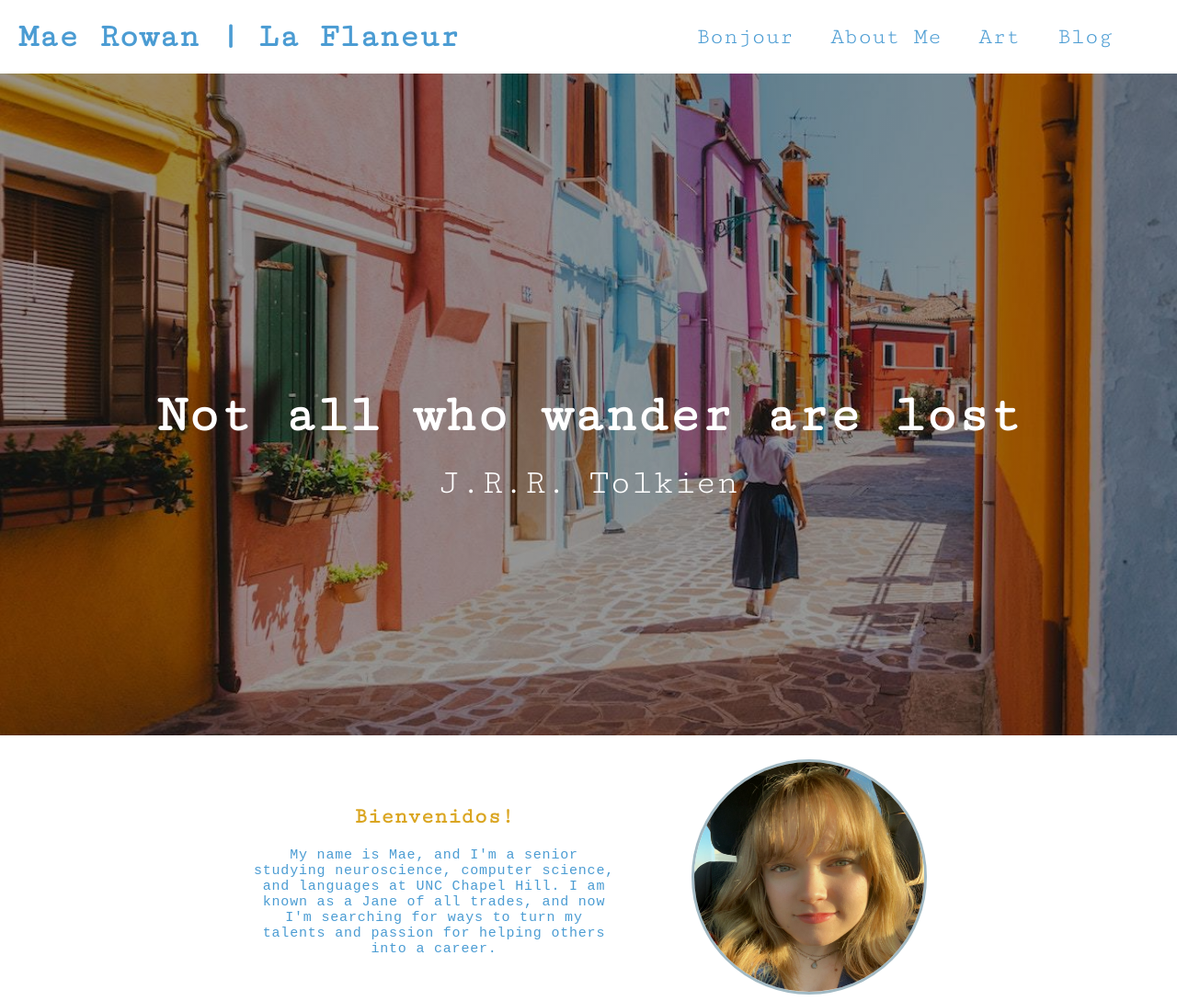
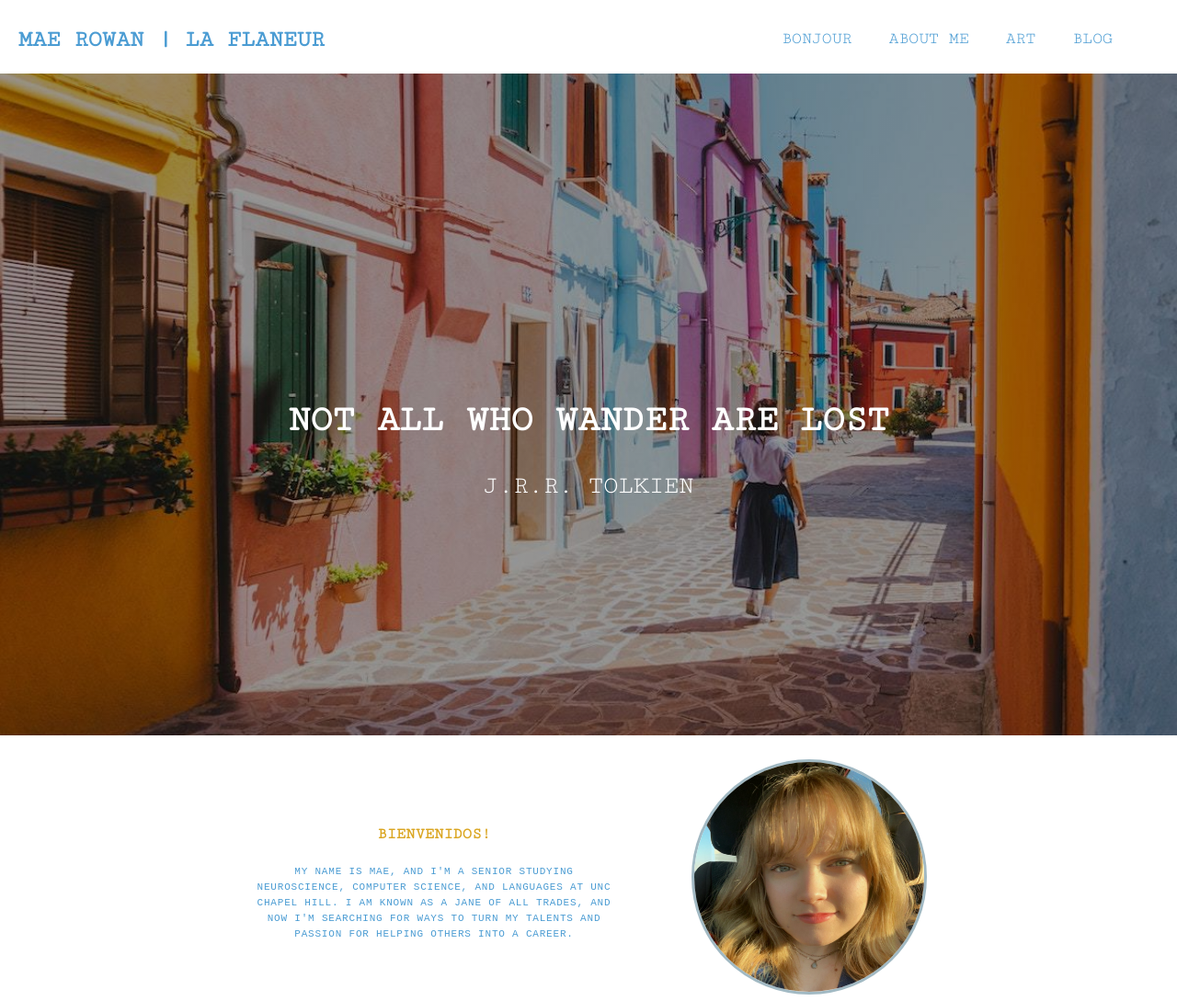
Before and after one commit to la-flaneur/la-flaneur.github.io, a plain HTML site: page index.html in a window 1280 px wide. Shown: the top 1089 px of the page at 92% size. Drawn offline with Linux system fonts and the light colour scheme.

Commit message:
testing1

```diff
--- a/index.html
+++ b/index.html
@@ -11,25 +11,25 @@
 </head>
 <body>
     <header>
-        <a href="#" onclick="scrollToPosition(0)"><h1>Mae Rowan | La Flaneur</h1></a>
+        <a href="#" onclick="scrollToPosition(0)"><h1>mae rowan | la flaneur</h1></a>
         <div class="nav">
             <ul>
-                <li><a href="#" onclick="scrollToPosition(600)">Bonjour</a></li>
-                <li><a href="#" onclick="scrollToPosition(1185)">About Me</a></li>
-                <li><a href="#" class="non-clickable">Art</a></li>
-                <li><a href="#" class="non-clickable">Blog</a></li>
+                <li><a href="#" onclick="scrollToPosition(600)">bonjour</a></li>
+                <li><a href="#" onclick="scrollToPosition(1185)">about me</a></li>
+                <li><a href="#" class="non-clickable">art</a></li>
+                <li><a href="#" class="non-clickable">blog</a></li>
             </ul>
         </div>
     </header>
     <section id="hero-c" class="section">
         <div id="quote" class="section-box">
-            <h1>Not all who wander are lost</h1>
-            <p>J.R.R. Tolkien</p>
+            <h1>not all who wander are lost</h1>
+            <p>j.r.r. tolkien</p>
         </div>
     </section>
     <section id="welcome-c">
         <div id="welcome" class="section-box">
-            <h1>Bienvenidos!</h1>
+            <h1>bienvenidos!</h1>
             <p>My name is Mae, and I'm a senior studying neuroscience,
                 computer science, and languages at UNC Chapel Hill. I am known as a Jane of all trades,
                 and now I'm searching for ways to turn my talents and passion for helping others into a career.</p>
@@ -40,7 +40,7 @@
     </section>
     <section id="aboutme-c">
         <div id="aboutme" class="section-box">
-            <h1>About Me</h1>
+            <h1>about me</h1>
             <h3></h3>
             <p>Lorem ipsum dolor sit amet, consectetur adipiscing elit, sed do
                 eiusmod tempor incididunt ut labore et dolore magna aliqua. Nunc
--- a/style.css
+++ b/style.css
@@ -5,7 +5,7 @@ body {
     box-sizing: border-box;
     padding: 0;
     margin: 0;
-
+    font-variant: all-petite-caps;
 }
 
 header {
```
